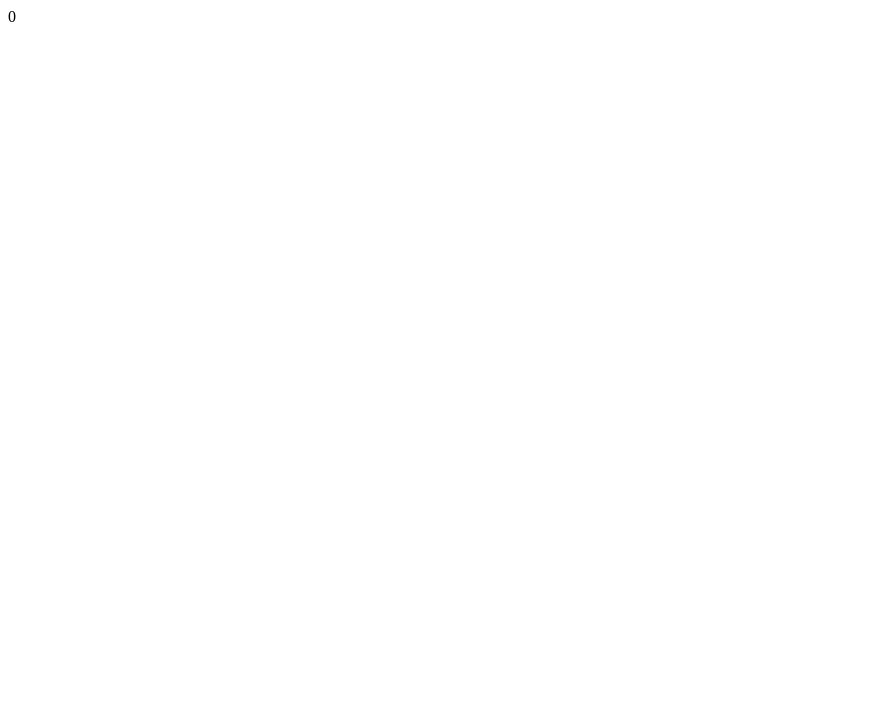
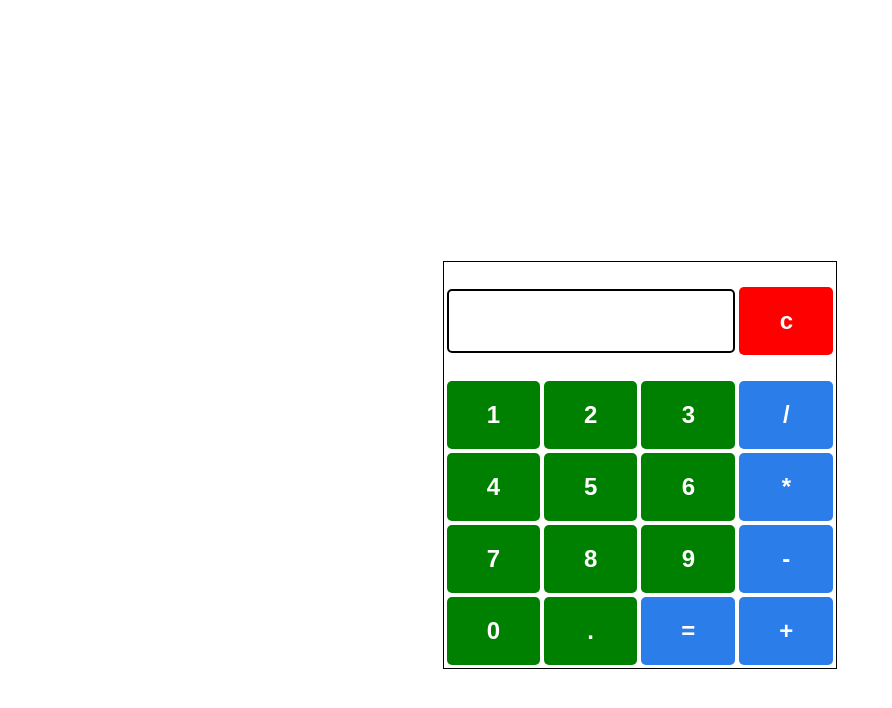
Before and after one commit to ivanovski-viktor/project-calculator, a website built with Parcel: page index.html in a window 1280 px wide. Shown: the whole page, without its empty margins (0-892 px from the left). Built offline with nearby package versions, Linux system fonts and the light colour scheme.

Commit message:
Created UI for Calculator

```diff
--- a/index.html
+++ b/index.html
@@ -5,14 +5,84 @@
     <meta name="viewport" content="width=device-width, initial-scale=1.0" />
     <title>Document</title>
   </head>
+
   <body>
-    <div class="container">
-      <div class="display">0</div>
-      <div class="buttons">
-        <div class="row-1"></div>
-      </div>
-    </div>
+    <style>
+      body {
+        display: flex;
+        align-items: center;
+        justify-content: center;
+      }
+      table {
+        border: 1px solid black;
+        margin-left: auto;
+        margin-right: auto;
+        margin-top: 20%;
+      }
 
+      input[type="button"] {
+        width: 100%;
+        padding: 20px 40px;
+        background-color: green;
+        color: white;
+        font-size: 24px;
+        font-weight: bold;
+        border: none;
+        border-radius: 5px;
+      }
+      td .delete {
+        background-color: red;
+      }
+      input[type="button"]:active {
+        background-color: greenyellow;
+      }
+      td .operator-class {
+        background-color: rgb(43, 125, 233);
+      }
+
+      #result {
+        padding: 30px 30px;
+        font-size: 24px;
+        font-weight: bold;
+        border: none;
+        border-radius: 5px;
+        border: 2px solid black;
+      }
+    </style>
+    <!-- Create table -->
+    <table id="calculator">
+      <tr>
+        <td colspan="3">
+          <p id="result"></p>
+        </td>
+        <td><input type="button" value="c" class="delete" /></td>
+      </tr>
+
+      <tr>
+        <td><input class="btns-class" type="button" value="1" /></td>
+        <td><input class="btns-class" type="button" value="2" /></td>
+        <td><input class="btns-class" type="button" value="3" /></td>
+        <td><input class="operator-class" type="button" value="/" /></td>
+      </tr>
+      <tr>
+        <td><input class="btns-class" type="button" value="4" /></td>
+        <td><input class="btns-class" type="button" value="5" /></td>
+        <td><input class="btns-class" type="button" value="6" /></td>
+        <td><input class="operator-class" type="button" value="*" /></td>
+      </tr>
+      <tr>
+        <td><input class="btns-class" type="button" value="7" /></td>
+        <td><input class="btns-class" type="button" value="8" /></td>
+        <td><input class="btns-class" type="button" value="9" /></td>
+        <td><input class="operator-class" type="button" value="-" /></td>
+      </tr>
+      <tr>
+        <td><input class="btns-class" type="button" value="0" /></td>
+        <td><input class="btns-class" type="button" value="." /></td>
+        <td><input class="operator-class" type="button" value="=" /></td>
+        <td><input class="operator-class" type="button" value="+" /></td>
+      </tr>
+    </table>
     <script src="./script.js"></script>
   </body>
 </html>
```
